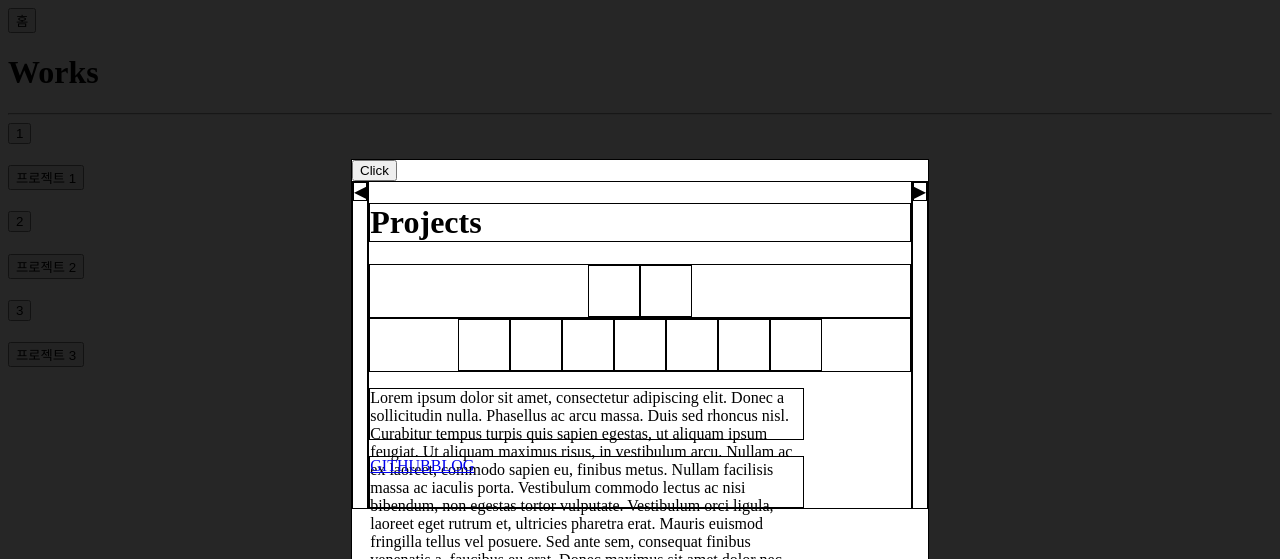
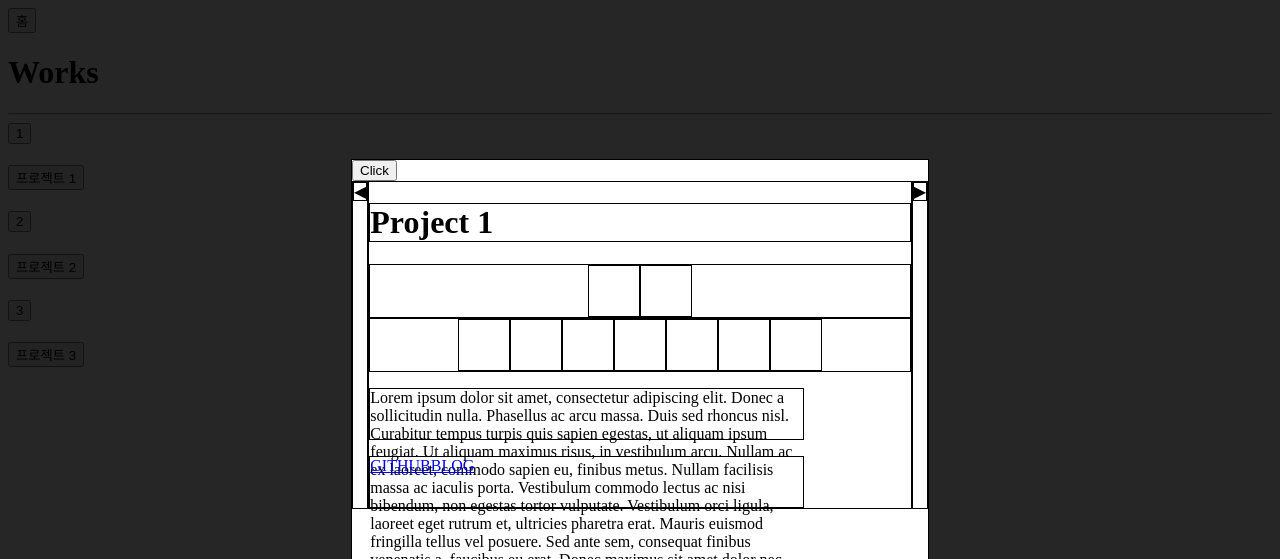
Before and after one commit to godcl1623/portfolio, a React (Create React App) app: page /works in a window 1280 px wide. Both pictures are taken after a click on the button "프로젝트 1". Shown: the top 559 px of the page. Built offline with nearby package versions, Linux system fonts and the light colour scheme.

Commit message:
features - state에 따른 컴포넌트 내용 구현

```diff
--- a/src/actions/index.js
+++ b/src/actions/index.js
@@ -1,7 +1,10 @@
 // action creator for handling modal state
-const modalHandler = boolean => ({
+export const modalHandler = boolean => ({
   type: 'MODAL_STATE',
   payload: boolean
   });
 
-  export default modalHandler;
+export const selectedProject = project => ({
+  type: 'SELECTED_PROJECT',
+  payload: project
+});
--- a/src/components/About.js
+++ b/src/components/About.js
@@ -3,8 +3,9 @@
 import React from 'react';
 // modules
 import Common from './Common';
-import { genContent, genSection } from '../modules/customfunctions';
+import tools from '../modules/customfunctions';
 
+const { genContent, genSection } = tools;
 // data to send as props
 const selfInfo = {
   name: '이치행',
--- a/src/components/Main.js
+++ b/src/components/Main.js
@@ -7,7 +7,7 @@ import { useSelector, useDispatch } from 'react-redux';
 import Modal from './Modal';
 import Contact from './layouts/Contact';
 // action creator
-import modalHandler from '../actions';
+import { modalHandler } from '../actions';
 
 /* Component Body */
 const Main = () => {
--- a/src/components/Works.js
+++ b/src/components/Works.js
@@ -7,21 +7,28 @@ import Common from './Common';
 import Modal from './Modal';
 import Projects from './layouts/Projects';
 // action creator
-import modalHandler from '../actions';
+import { modalHandler, selectedProject } from '../actions';
 // custom module
-import { genSection } from '../modules/customfunctions';
+import tools from '../modules/customfunctions';
+// inits
+const { genSection } = tools;
 
 /* Component Body */
 const Works = () => {
   const modalState = useSelector(state => state.modalState);
   const dispatch = useDispatch();
 
+  const updateStates = e => {
+    dispatch(modalHandler(true));
+    dispatch(selectedProject(e.target.dataset.project));
+  }
+
   const projects = {
     icon: ['1', '2', '3'],
     subject: ['프로젝트 1', '프로젝트 2', '프로젝트 3'],
     header: '',
     content: '',
-    setState: () => dispatch(modalHandler(true))
+    setState: e => updateStates(e)
   };
 
   return (
--- a/src/components/layouts/projects/BodySection.js
+++ b/src/components/layouts/projects/BodySection.js
@@ -1,31 +1,17 @@
 import React from 'react';
+import { useSelector } from 'react-redux';
 import { imageContainer, iconContainer, projectComment } from './projectsData';
-/*
-구현 계획
-1. 이미지
-  - 전달 방법: 배열로 전달
-  - 표시 방법: map api를 사용하여 슬라이드쇼 구현
+import tools from '../../../modules/customfunctions';
 
-2. 아이콘
-  - 전달 방법: 배열로 전달
-  - 표시 방법: 1~2행으로 표시
+const { selectedHeader } = tools;
 
-3. 프로젝트 설명
-  - 전달 방법: 통짜 텍스트
-  - 표시 방법: 통짜 텍스트
+const BodySection = () => {
+  const selectedProject = useSelector(state => state.selectedProject);
 
-4. (옵션) 미리보기
-  - 전달 방법: 배열로 전달
-  - 표시 방법: map api를 사용해 1행 이상으로 표시
-
-5. 페이지 표시
-  - 전달 방법: X
-  - 표시 방법: 슬라이드쇼 연습 프로젝트 참조
-*/
-
-const BodySection = () => (
+  return (
     <div className="container 2" style={{ border: '1px solid black', width: '100%' }}>
-    <h1 style={{ border: '1px solid black' }}>Projects</h1>
+      {/* <h1 style={{ border: '1px solid black' }}>Projects</h1> */}
+      { selectedHeader(selectedProject) }
       { imageContainer(2) }
       { iconContainer(7) }
       <p className="projects-comments" style={{ border: '1px solid black', width: '80%', height: '50px'}}>{ projectComment }</p>
@@ -35,5 +21,6 @@ const BodySection = () => (
       </div>
     </div>
   );
+};
 
 export default BodySection;
--- a/src/index.js
+++ b/src/index.js
@@ -2,16 +2,18 @@
 // libraries
 import React from 'react';
 import ReactDOM from 'react-dom';
-import { createStore } from 'redux';
+import { createStore, applyMiddleware, compose } from 'redux';
 import { Provider } from 'react-redux';
 // components
 import App from './components/App';
-// import ContactPrac from './components/layouts/Contact_prac'
 // reducer
 import reducers from './reducers';
+// inits
+const composeEnhancers = window.__REDUX_DEVTOOLS_EXTENSION_COMPOSE__ || compose;
+const store = createStore(reducers, composeEnhancers(applyMiddleware()));
 
 ReactDOM.render(
-  <Provider store={createStore(reducers)}>
+  <Provider store={store}>
     <App />
   </Provider>,
   document.querySelector('#root')
--- a/src/modules/customfunctions.js
+++ b/src/modules/customfunctions.js
@@ -1,5 +1,6 @@
+const tools = {
   // function for displaying paragraphs
-export const genContent = object => {
+  genContent: object => {
     if (object === undefined) {
       return;
     }
@@ -9,10 +10,10 @@ export const genContent = object => {
         {target.map((data, i) => <p key={i}>{object[data]}</p>)}
       </article>
     );
-};
+  },
 
   // function for displaying sections
-export const genSection = (...objects) => objects.map((object, i) => {
+  genSection: (...objects) => objects.map((object, i) => {
     if (object === undefined) {
       return;
     }
@@ -21,9 +22,8 @@ export const genSection = (...objects) => objects.map((object, i) => {
       if (setState !== undefined) {
         return (
           <article key={`article ${j}`}>
-          <button onClick={setState}>{ icon[j] }</button>
-          <h4><button onClick={setState}>{ subject }</button></h4>
-          <p>{ content[j] }</p>
+            <button onClick={setState} data-project={`project ${j + 1}`}>{ icon[j] }</button>
+            <h4><button onClick={setState} data-project={`project ${j + 1}`}>{ subject }</button></h4>
           </article>
         );
       }
@@ -42,4 +42,27 @@ export const genSection = (...objects) => objects.map((object, i) => {
         { articleGenerator(subject) }
       </section>
     );
-});
+  }),
+
+  // selectedProject 값에 따라 다른 제목 표시 -> 내용 표시로 변경
+  selectedHeader: state => {
+    let header = '';
+    // 추후 반복문으로 구현
+    switch (state) {
+      case 'project 1':
+        header = 'Project 1';
+        break;
+      case 'project 2':
+        header = 'Project 2';
+        break;
+      case 'project 3':
+        header = 'Project 3';
+        break;
+      default:
+        break;
+    }
+    return <h1 style={{ border: '1px solid black' }}>{ header }</h1>;
+  }
+}
+
+export default tools;
--- a/src/reducers/index.js
+++ b/src/reducers/index.js
@@ -2,8 +2,9 @@
 // libraries
 import { combineReducers } from 'redux';
 // reducer
-import modalStateReducer from './reducers';
+import * as reducers from './reducers';
 
 export default combineReducers({
-  modalState: modalStateReducer
+  modalState: reducers.modalStateReducer,
+  selectedProject: reducers.selectedProjectStateReducer
 });
--- a/src/reducers/reducers.js
+++ b/src/reducers/reducers.js
@@ -1,6 +1,9 @@
-const modalStateReducer = (state = false, action) => {
+export const modalStateReducer = (state = false, action) => {
   if (action.type === 'MODAL_STATE') return action.payload;
   return state;
 };
 
-export default modalStateReducer;
+export const selectedProjectStateReducer = (state = '', action) => {
+  if (action.type === 'SELECTED_PROJECT') return action.payload;
+  return state;
+}
```
Lines whose indentation alone changed are shown as unchanged.
